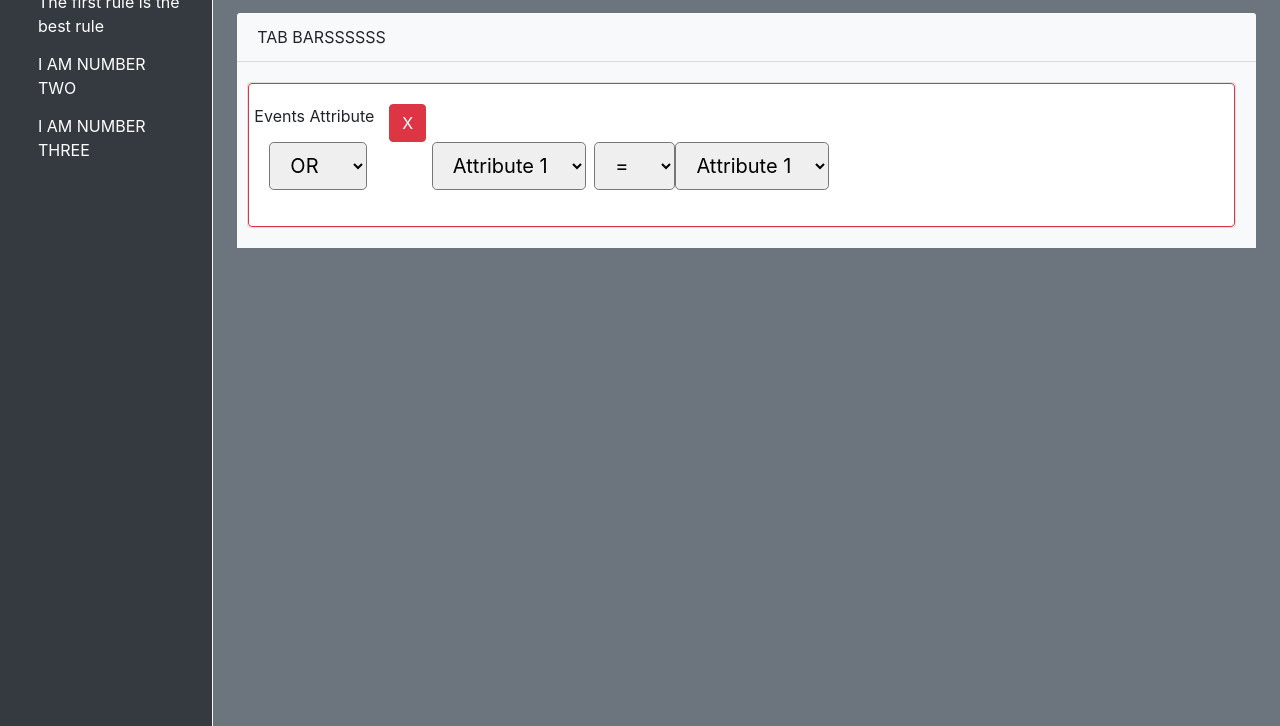
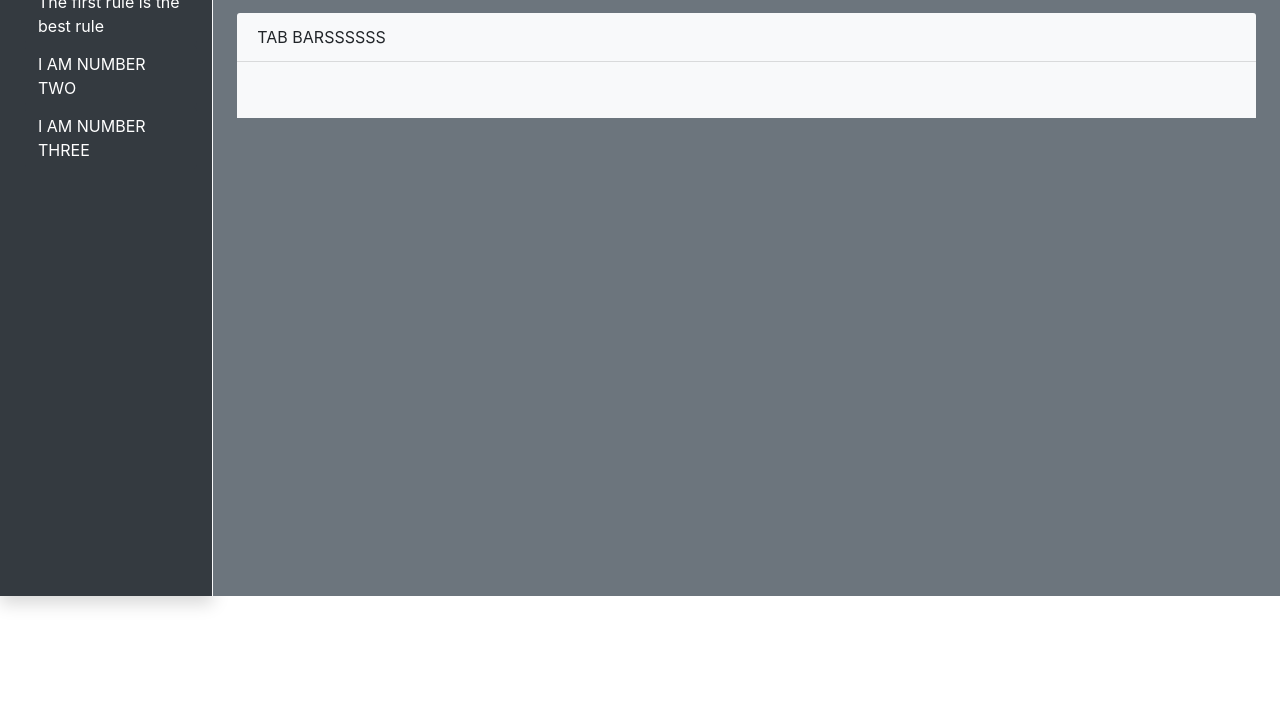
Before and after one commit to gloriali99/Stormtroopers-, a plain HTML site: page templates/index.html in a window 1280 px wide. Shown: the part 111-837 px from the top of the page. After the commit the page ends 800 px from the top, so only its background shows below. Drawn offline with nearby package versions, Linux system fonts and the light colour scheme.

Commit message:
push dashboard to master

```diff
--- a/templates/index.html
+++ b/templates/index.html
@@ -70,65 +70,12 @@
                     <div class="card-header bg-light">
                         TAB BARSSSSSS
                     </div>
-                    <div class="card-body bg-light" style="padding-left:10px">
-                        <!--Inner box of the form-->
-                        <div class="card ">
-                            <div class="card-body card border-danger rounded">
+                    <div class="card-body bg-light" style="padding-left:10px" id="builder">
 
-
-                                        <div class="row">
-
-                                            <div ><label for="exampleFormControlSelect1">Events Attribute</label></div>
-
-                                            <div class="col-2 pull-right">
-                                            <button type="button" class="btn btn-danger">X</button>
-                                            </div>
-                                        </div>
                                     <div class="form-group">
                                         <div>
 
-                                            <div class="row">
 
-                                                <div class= col-2>
-                                                    <select class="form-inline form-control-lg " id="exampleFormControlSelect1"  style="width:static">
-                                                    <option>OR </option>
-                                                    <option>AND</option>
-                                                    </select>
-                                                </div>
-
-                                                <div class= col-2>
-                                                    <select class="form-inline form-control-lg " id="exampleFormControlSelect1"  style="width:static">
-                                                    <option>Attribute 1 </option>
-                                                    <option>Attribute 2</option>
-                                                    <option>Attribute 3</option>
-                                                    <option>Attribute 4</option>
-                                                    <option>Attribute 5</option>
-                                                    </select>
-                                                </div>
-
-                                                <div class= col-1>
-                                                    <select class="form-inline form-control-lg" id="exampleFormControlSelect1"  style="width:static ">
-                                                        <option>= </option>
-                                                        <option>></option>
-                                                        <option><</option>
-                                                        <option>!=</option>
-                                                        <option>>=</option>
-                                                    </select>
-                                                 </div>
-
-
-                                                 <div class=col-2>
-                                                    <select class="form-inline form-control-lg" id="exampleFormControlSelect1"  style="width:static ">
-                                                        <option>Attribute 1 </option>
-                                                        <option>Attribute 2</option>
-                                                        <option>Attribute 3</option>
-                                                        <option>Attribute 4</option>
-                                                        <option>Attribute 5</option>
-                                                    </select>
-                                                 </div>
-
-                                            </div>
-                                        </div>
                                      </div>
                             </div>
                 </div>
```
